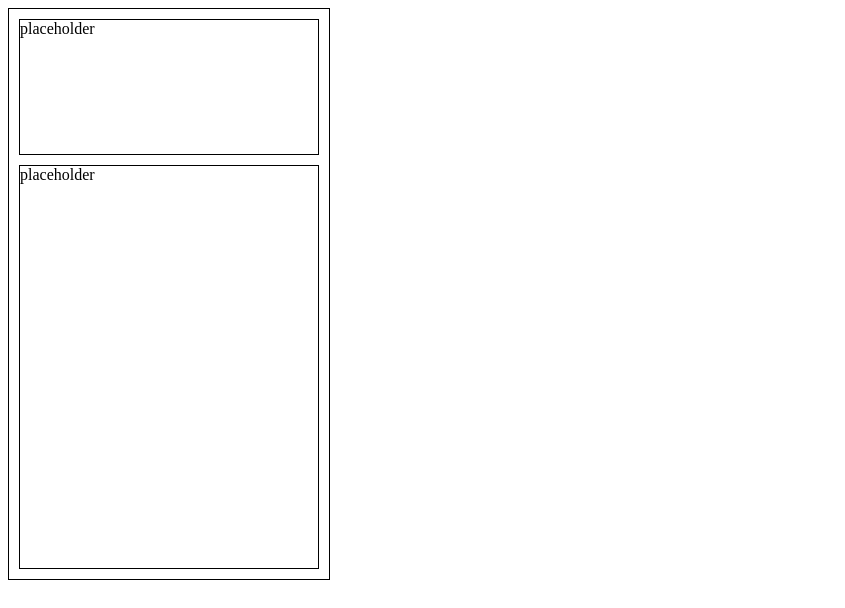
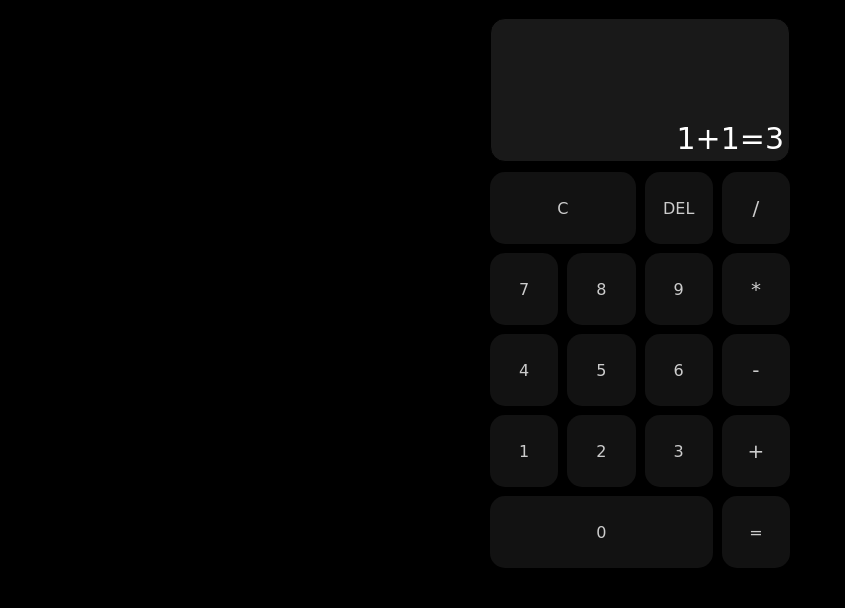
Before and after one commit to Himesh9512/calculator, a plain HTML site: page index.html in a window 1280 px wide. Shown: the whole page, without its empty margins (0-845 px from the left). Drawn offline with Linux system fonts and the light colour scheme.

Commit message:
Create UI of calculator

```diff
--- a/css/style.css
+++ b/css/style.css
@@ -1,19 +1,106 @@
+*{
+    font-family: cursive,sans-serif;
+    font-weight: 400;
+}
+
+body {
+    display: flex;
+    justify-content: center;
+    align-items: center;
+    background-color: #000000;
+}
 .container {
-    border: 1px solid black;
     height: 550px;
     width: 300px;
     display: flex;
     flex-direction: column;
     padding: 10px;
     gap: 10px;
+    border-radius: 15px;
 }
 
 .display {
+    display: flex;
+    justify-content: end;
+    align-items: end;
+    padding: 5px;
+    font-size: 30px;
+    border-radius: 15px;
     border: 1px solid black;
     flex: 1;
+    background-color: #191919;
+    color: #ffffff;
 }
 
-.buttons {
-    border: 1px solid black;
+.keypad {
+    display: grid;
+    grid-template-rows: repeat(5, 1fr);
     flex: 3;
+    gap: 9px;
 }
+
+.row {
+    display: grid;
+    grid-template-columns: repeat(4,1fr);
+    gap: 9px;
+}
+
+.button {
+    display: flex;
+    justify-content: center;
+    align-items: center;
+    border-radius: 15px;
+    background-color: #121212;
+    box-shadow: 0px 2px 6px rgba(0,0,0,0.2);
+    outline: none;
+    color: #ccc;
+    background-size: 0 100%;
+    background-position: left;
+    transition: all 0.2s ease-in-out;
+}
+
+.last{
+    grid-template-areas:
+        "a a a b" ;
+}
+
+.first{
+    grid-template-areas:
+    "a a b c" ;
+}
+
+.first > .clear , .last > .number{
+    grid-area: a;
+}
+
+.first > .delete , .last > .operator{
+    grid-area: b;
+}
+
+.first > .operator {
+    grid-area: c;
+}
+.operator {
+    font-size: 20px;
+}
+
+.number:hover {
+    color: #111;
+    background-color: #fff;
+    background-size: 100% 100%;
+}
+
+.operator:hover {
+    color: #111;
+    background-color: #03DAC6;
+}
+
+.clear:hover {
+    color: #111;
+    background-color: #CF6679;
+}
+
+.equal:hover {
+    color: #111;
+    background-color: #BB86FC;
+}
--- a/index.html
+++ b/index.html
@@ -8,8 +8,36 @@
     </head>
     <body>
         <div class="container">
-            <div class="display">placeholder</div>
-            <div class="buttons">placeholder</div>
+            <div class="display">1+1=3</div>
+            <div class="keypad">
+                <div class="row first">
+                    <div class="button clear">C</div>
+                    <div class="button delete clear">DEL</div>
+                    <div class="button operator">/</div>
+                </div>
+                <div class="row">
+                    <div class="button number">7</div>
+                    <div class="button number">8</div>
+                    <div class="button number">9</div>
+                    <div class="button operator">*</div>
+                </div>
+                <div class="row">
+                    <div class="button number">4</div>
+                    <div class="button number">5</div>
+                    <div class="button number">6</div>
+                    <div class="button operator">-</div>
+                </div>
+                <div class="row">
+                    <div class="button number">1</div>
+                    <div class="button number">2</div>
+                    <div class="button number">3</div>
+                    <div class="button operator">+</div>
+                </div>
+                <div class="row last">
+                    <div class="button number">0</div>
+                    <div class="button equal">=</div>
+                </div>
+            </div>
         </div>
     </body>
 </html>
```
